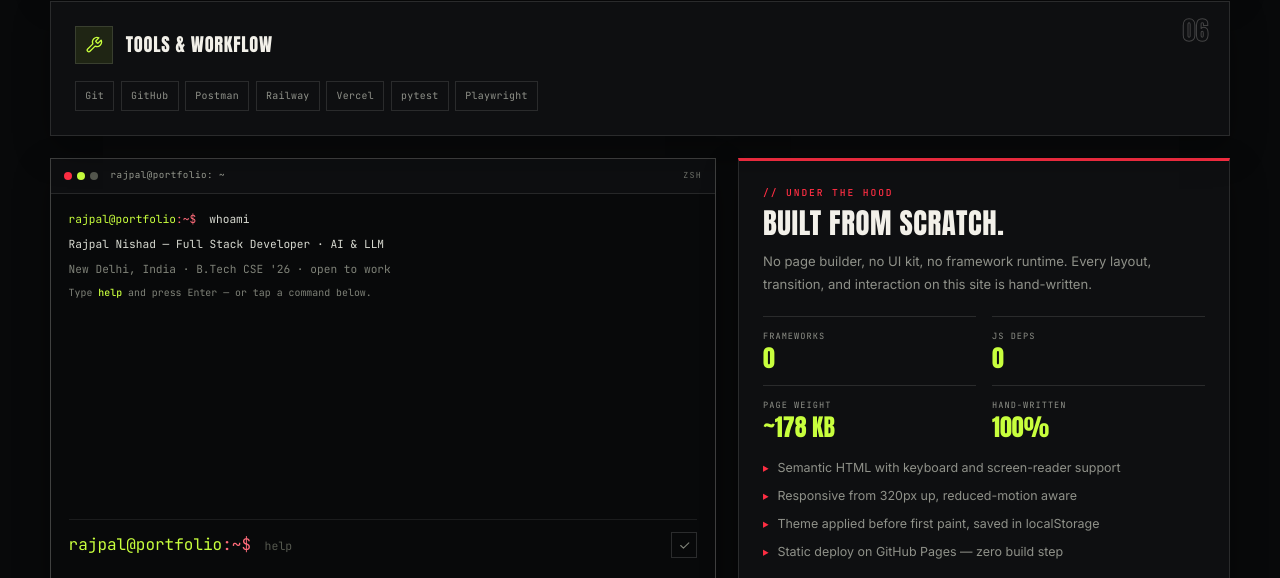
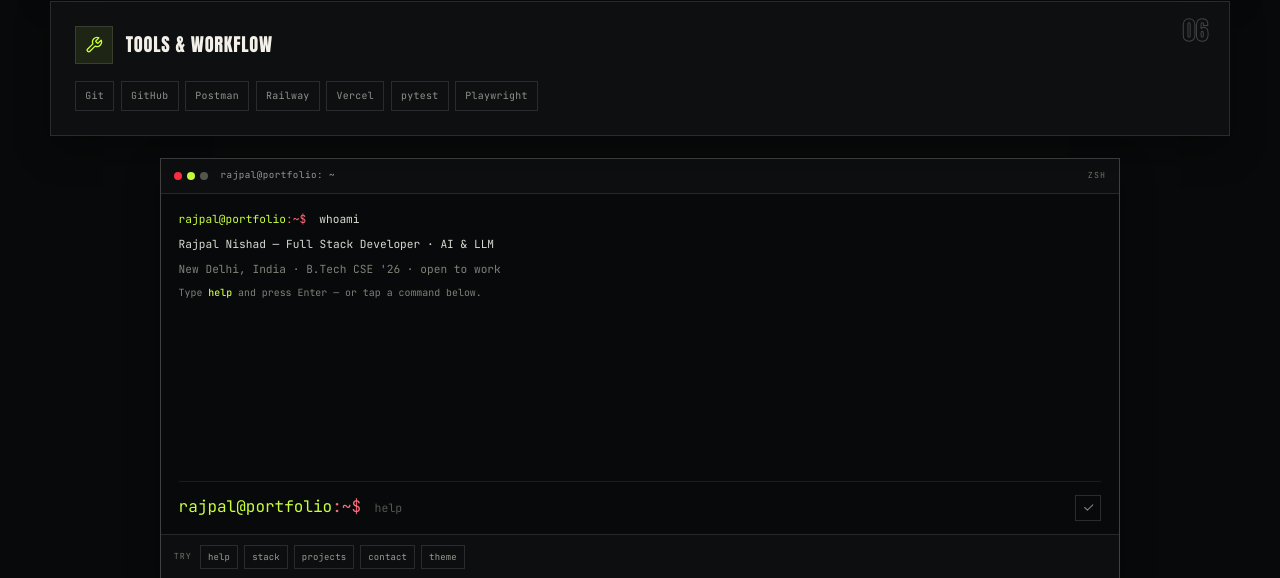
Before and after one commit to FoXDev-404/FoXDev-404.github.io, a website: page index.html in a window 1280 px wide. Shown: the part 2460-3038 px from the top of the page. Drawn offline with Linux system fonts and the light colour scheme.

Commit message:
Remove built-from-scratch panel and hand-coded claims

```diff
--- a/css/style.css
+++ b/css/style.css
@@ -1411,11 +1411,8 @@
 
 /* Developer console */
 .dev-lab {
-  display: grid;
-  grid-template-columns: minmax(0, 1.15fr) minmax(0, 0.85fr);
-  gap: 1.4rem;
-  margin-top: 1.4rem;
-  align-items: stretch;
+  max-width: 960px;
+  margin: 1.4rem auto 0;
 }
 
 .terminal {
@@ -1643,84 +1640,6 @@
 .terminal__quick button:hover {
   border-color: var(--lime);
   color: var(--lime);
-}
-
-.build-panel {
-  padding: 1.5rem;
-  background: var(--panel);
-  border: 1px solid var(--line);
-  border-top: 3px solid var(--accent-2);
-  box-shadow: var(--shadow-soft);
-}
-
-.build-panel h3 {
-  margin-top: 0.5rem;
-  font-family: var(--font-display);
-  font-size: 1.8rem;
-  font-weight: 400;
-  line-height: 1;
-  letter-spacing: 0.02em;
-  text-transform: uppercase;
-}
-
-.build-panel__lede {
-  margin-top: 0.8rem;
-  color: var(--muted);
-  font-size: 0.82rem;
-  line-height: 1.7;
-}
-
-.build-stats {
-  display: grid;
-  grid-template-columns: repeat(2, minmax(0, 1fr));
-  gap: 0.9rem 1rem;
-  margin-top: 1.3rem;
-}
-
-.build-stats div {
-  padding-top: 0.75rem;
-  border-top: 1px solid var(--line);
-}
-
-.build-stats dt {
-  color: var(--muted);
-  font-family: var(--font-mono);
-  font-size: 0.54rem;
-  letter-spacing: 0.12em;
-  text-transform: uppercase;
-}
-
-.build-stats dd {
-  margin-top: 0.2rem;
-  color: var(--accent);
-  font-family: var(--font-display);
-  font-size: 1.5rem;
-  line-height: 1;
-}
-
-.build-list {
-  display: grid;
-  gap: 0.5rem;
-  margin-top: 1.2rem;
-}
-
-.build-list li {
-  position: relative;
-  padding-left: 0.9rem;
-  color: var(--muted);
-  font-size: 0.78rem;
-  line-height: 1.6;
-}
-
-.build-list li::before {
-  content: "▸";
-  position: absolute;
-  left: 0;
-  color: var(--accent-2);
-}
-
-.build-panel__links {
-  margin-top: 1.2rem;
 }
 
 .sr-only {
@@ -2782,10 +2701,6 @@
     grid-column: 1 / -1;
   }
 
-  .dev-lab {
-    grid-template-columns: 1fr;
-  }
-
   .project-card--wide {
     display: flex;
     flex-direction: column;
@@ -2856,10 +2771,6 @@
 
   .terminal__input {
     font-size: 16px;
-  }
-
-  .build-panel {
-    padding: 1.2rem;
   }
 
   .projects-featured {
--- a/index.html
+++ b/index.html
@@ -473,48 +473,6 @@
               <button type="button" data-cmd="theme">theme</button>
             </div>
           </div>
-
-          <aside class="build-panel">
-            <p class="card-kicker">// Under the hood</p>
-            <h3>Built from scratch.</h3>
-            <p class="build-panel__lede">
-              No page builder, no UI kit, no framework runtime. Every layout, transition, and
-              interaction on this site is hand-written.
-            </p>
-
-            <dl class="build-stats">
-              <div>
-                <dt>Frameworks</dt>
-                <dd>0</dd>
-              </div>
-              <div>
-                <dt>JS deps</dt>
-                <dd>0</dd>
-              </div>
-              <div>
-                <dt>Page weight</dt>
-                <dd id="pageWeight" title="HTML, CSS, JS, and images on this origin; web fonts excluded.">—</dd>
-              </div>
-              <div>
-                <dt>Hand-written</dt>
-                <dd>100%</dd>
-              </div>
-            </dl>
-
-            <ul class="build-list">
-              <li>Semantic HTML with keyboard and screen-reader support</li>
-              <li>Responsive from 320px up, reduced-motion aware</li>
-              <li>Theme applied before first paint, saved in localStorage</li>
-              <li>Static deploy on GitHub Pages — zero build step</li>
-            </ul>
-
-            <div class="build-panel__links">
-              <a class="text-link" href="https://github.com/FoXDev-404/FoXDev-404.github.io" target="_blank" rel="noopener noreferrer">
-                View the source
-                <svg viewBox="0 0 24 24" fill="none" stroke="currentColor" stroke-width="2" stroke-linecap="round" stroke-linejoin="round" aria-hidden="true"><path d="M7 17 17 7M8 7h9v9"/></svg>
-              </a>
-            </div>
-          </aside>
         </div>
       </div>
     </section>
@@ -896,7 +854,7 @@
 
       <p class="footer__build">
         <span class="footer__build-status"><i aria-hidden="true"></i> deployed</span>
-        <span>hand-coded with HTML, CSS &amp; vanilla JS</span>
+        <span>plain HTML, CSS &amp; JS · no frameworks</span>
         <span>0 JS dependencies</span>
         <span>press <kbd>T</kbd> for theme</span>
         <a href="https://github.com/FoXDev-404/FoXDev-404.github.io" target="_blank" rel="noopener noreferrer">view source <span aria-hidden="true">↗</span></a>
--- a/js/main.js
+++ b/js/main.js
@@ -560,55 +560,6 @@
     yearEl.textContent = String(new Date().getFullYear());
   }
 
-  /* ------------------------------------------------------------------
-     Live page weight for the "Built from scratch" panel
-  ------------------------------------------------------------------ */
-  const pageWeight = document.getElementById('pageWeight');
-
-  if (pageWeight && 'performance' in window) {
-    const updatePageWeight = async () => {
-      const navEntry = performance.getEntriesByType('navigation')[0];
-
-      let bytes = navEntry
-        ? (navEntry.decodedBodySize || navEntry.encodedBodySize || navEntry.transferSize || 0)
-        : 0;
-
-      const assets = new Set();
-
-      document.querySelectorAll('link[rel="stylesheet"][href], script[src], img[src]').forEach((element) => {
-        const url = element.getAttribute('href') || element.getAttribute('src');
-        if (!url) return;
-
-        try {
-          const absolute = new URL(url, window.location.href);
-          if (absolute.origin === window.location.origin) assets.add(absolute.href);
-        } catch (error) {
-          /* ignore malformed asset URLs */
-        }
-      });
-
-      /* Read each asset from cache so the number stays stable across reloads. */
-      const sizes = await Promise.all([...assets].map(async (url) => {
-        try {
-          const response = await fetch(url, { cache: 'force-cache' });
-          if (!response.ok) return 0;
-          return (await response.blob()).size;
-        } catch (error) {
-          return 0;
-        }
-      }));
-
-      bytes += sizes.reduce((total, size) => total + size, 0);
-
-      if (bytes > 0) {
-        pageWeight.textContent = `~${Math.max(1, Math.round(bytes / 1024))} KB`;
-      }
-    };
-
-    if (document.readyState === 'complete') updatePageWeight();
-    else window.addEventListener('load', updatePageWeight);
-  }
-
   /* Console note for anyone who opens devtools. */
   console.log(
     '%c RAJPAL NISHAD %c Full Stack Developer · AI & LLM\n%cYou found the console — source: https://github.com/FoXDev-404/FoXDev-404.github.io',
```
Also changed, not shown: README.md.
